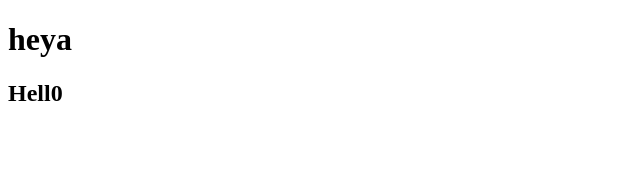
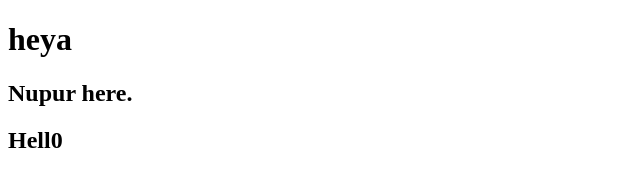
Before and after one commit to NehaChauhan04/Neha_Nupur, a plain HTML site: page index.html in a window 1280 px wide. Shown: the whole page, without its empty margins (0-640 px from the left). Drawn offline with Linux system fonts and the light colour scheme.

Commit message:
Update index.html

```diff
--- a/index.html
+++ b/index.html
@@ -5,6 +5,7 @@
   </head>
   <body>
     <h1>heya</h1>
+    <h2>Nupur here.</h2>
     <h2>Hell0</h2>
   </body>
 </html>
```
